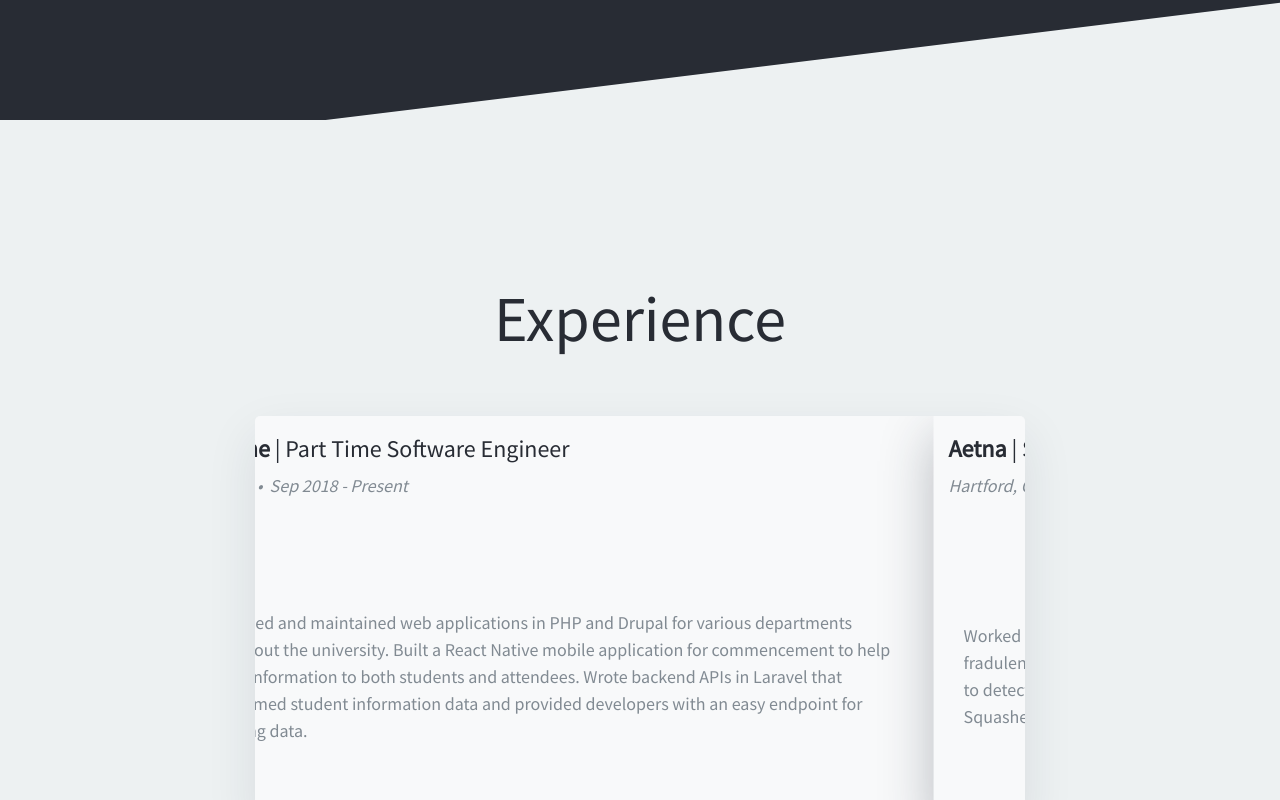
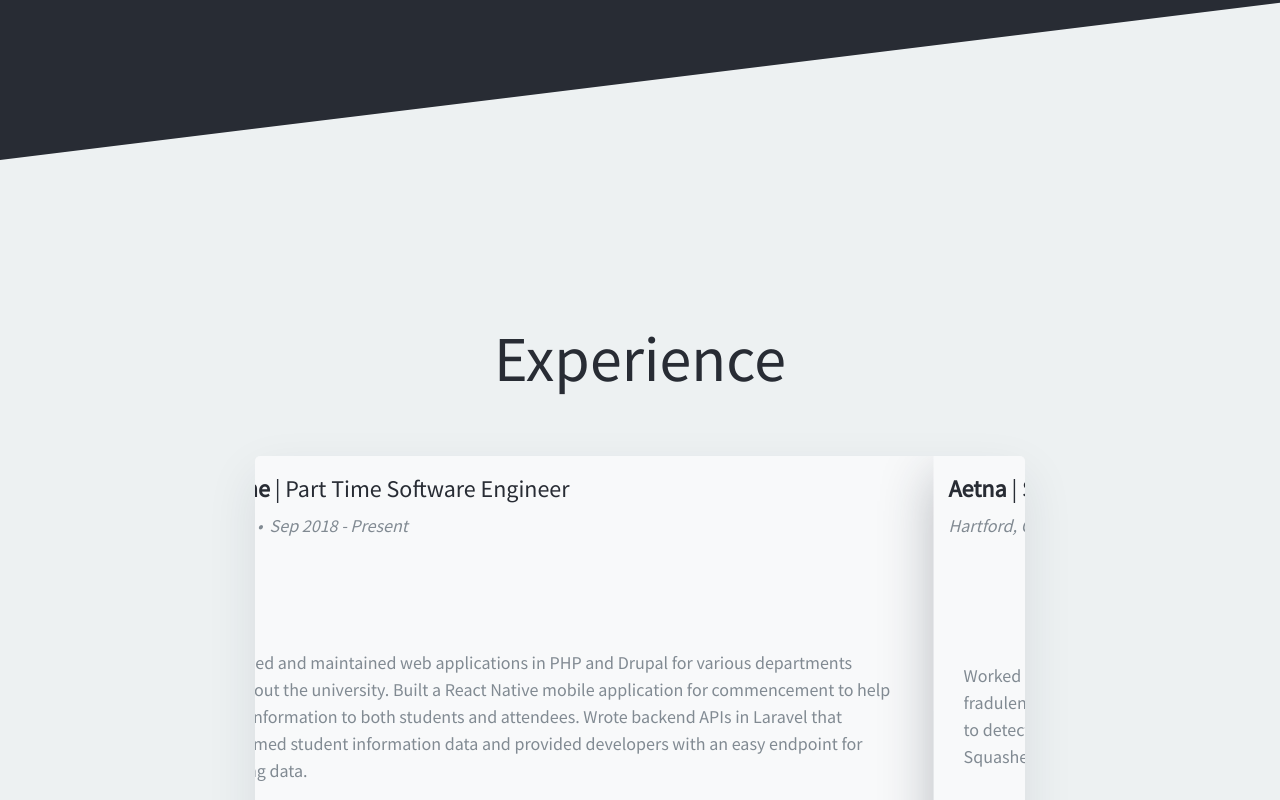
Before and after one commit to Bhagatv/Bhagatv.github.io, a React (Create React App) app: page / in a window 1280 px wide. Shown: the part 900-1700 px from the top of the page. Built offline with nearby package versions, Linux system fonts and the light colour scheme.

Commit message:
info top margin

```diff
--- a/src/App.css
+++ b/src/App.css
@@ -79,7 +79,7 @@ html {
 }
 
 .Info {
-  margin-top: 200px;
+  margin-top: 30vh;
 
   padding-top: 50px;
   background-color: #edf1f2;
```
